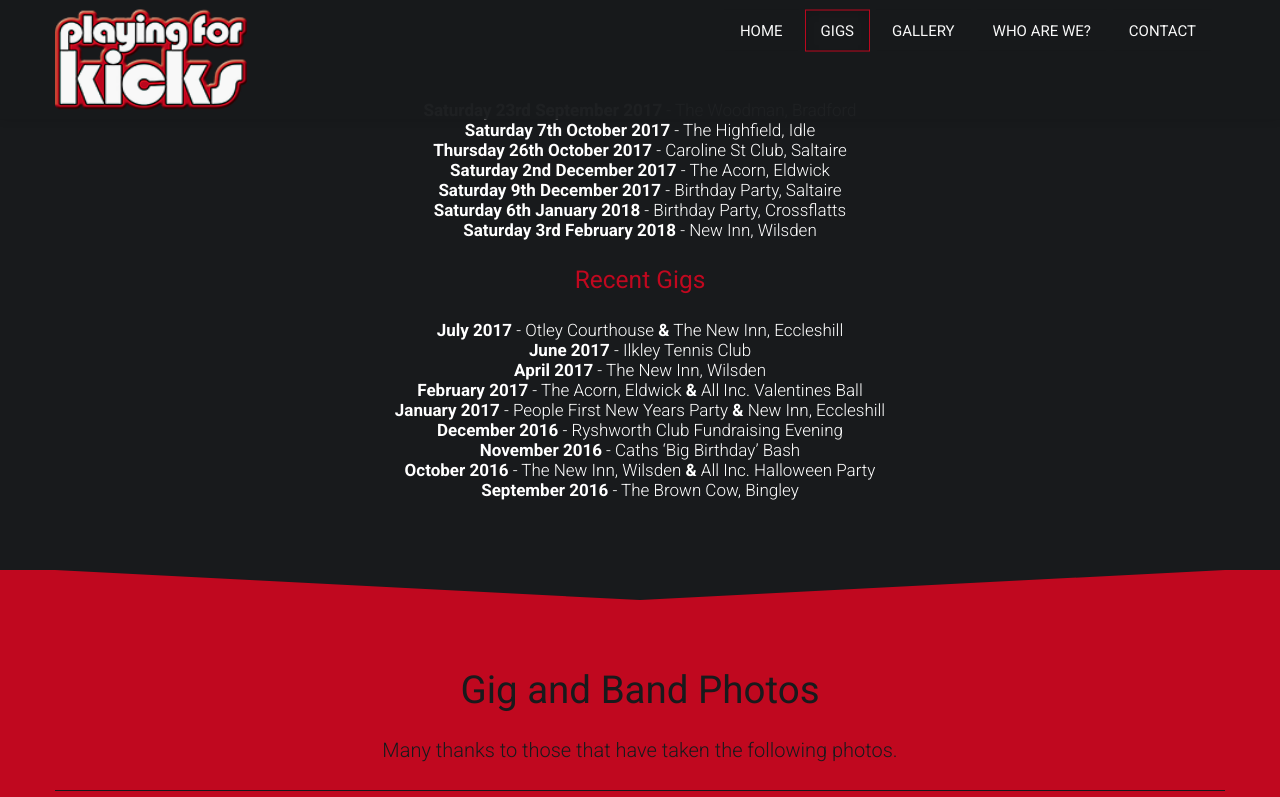
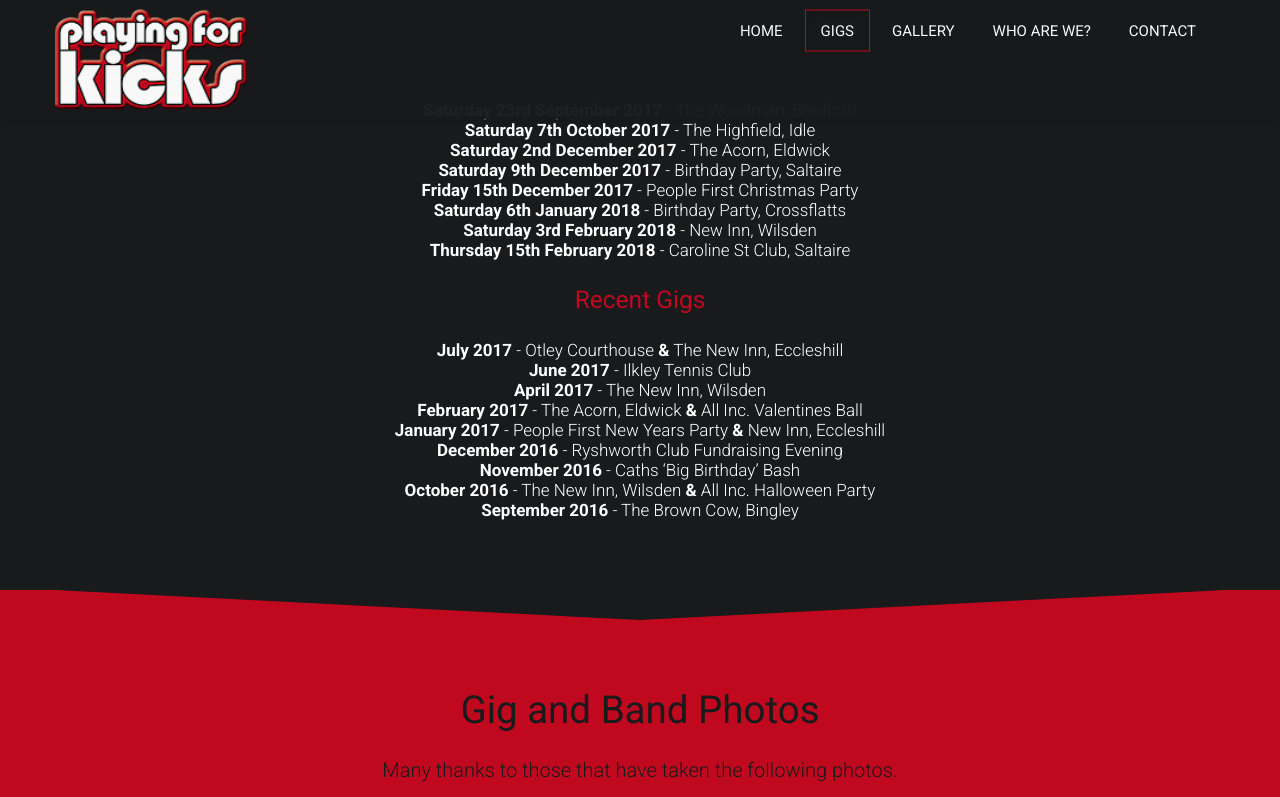
Before and after one commit to mike-pfk/Ugolind, a Jekyll site: the page built from index.md, in a window 1280 px wide and 900 px high, scrolled down 1042 px, cut to the strip 0-797 px from the top of the window. Built offline with Jekyll 4.4.1, drawn with Linux system fonts in a browser that asks for light colours.

Commit message:
Update index.md

```diff
--- a/index.md
+++ b/index.md
@@ -106,11 +106,12 @@ gigs to check us out, and/or contact us to check our availability.</p>
 
 **Saturday 23rd September 2017** - The Woodman, Bradford
 **Saturday 7th October 2017** - The Highfield, Idle
-**Thursday 26th October 2017** - Caroline St Club, Saltaire
 **Saturday 2nd December 2017** - The Acorn, Eldwick
 **Saturday 9th December 2017** - Birthday Party, Saltaire
+**Friday 15th December 2017** - People First Christmas Party
 **Saturday 6th January 2018** - Birthday Party, Crossflatts
 **Saturday 3rd February 2018** - New Inn, Wilsden
+**Thursday 15th February 2018** - Caroline St Club, Saltaire
 
 ### Recent Gigs
 
```
